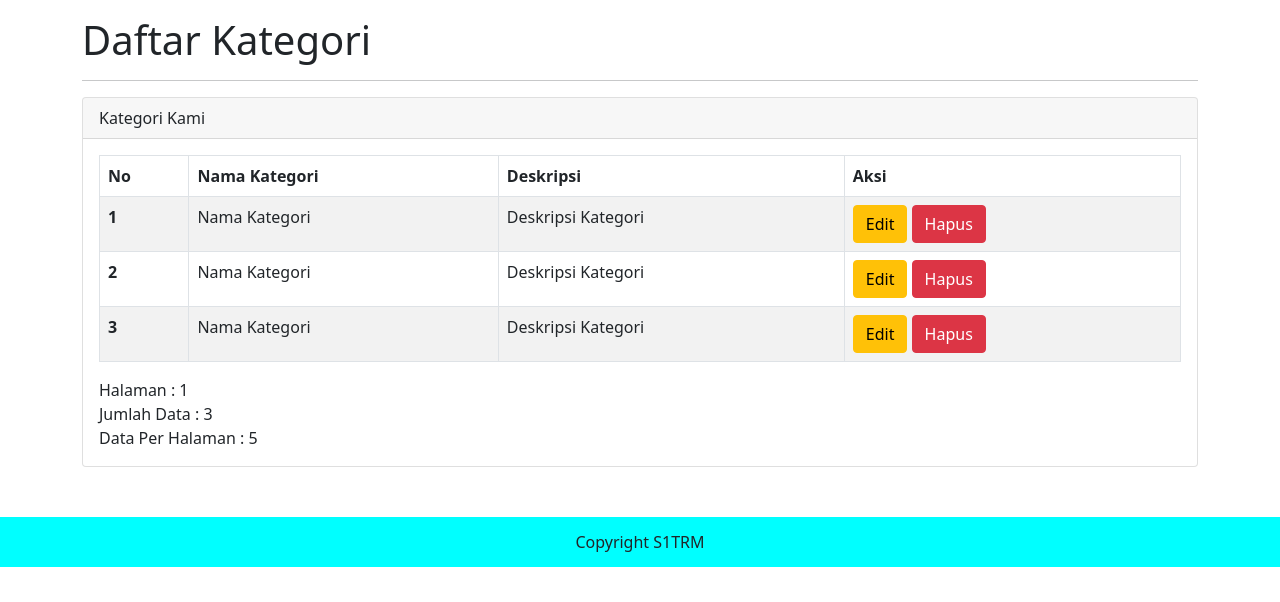
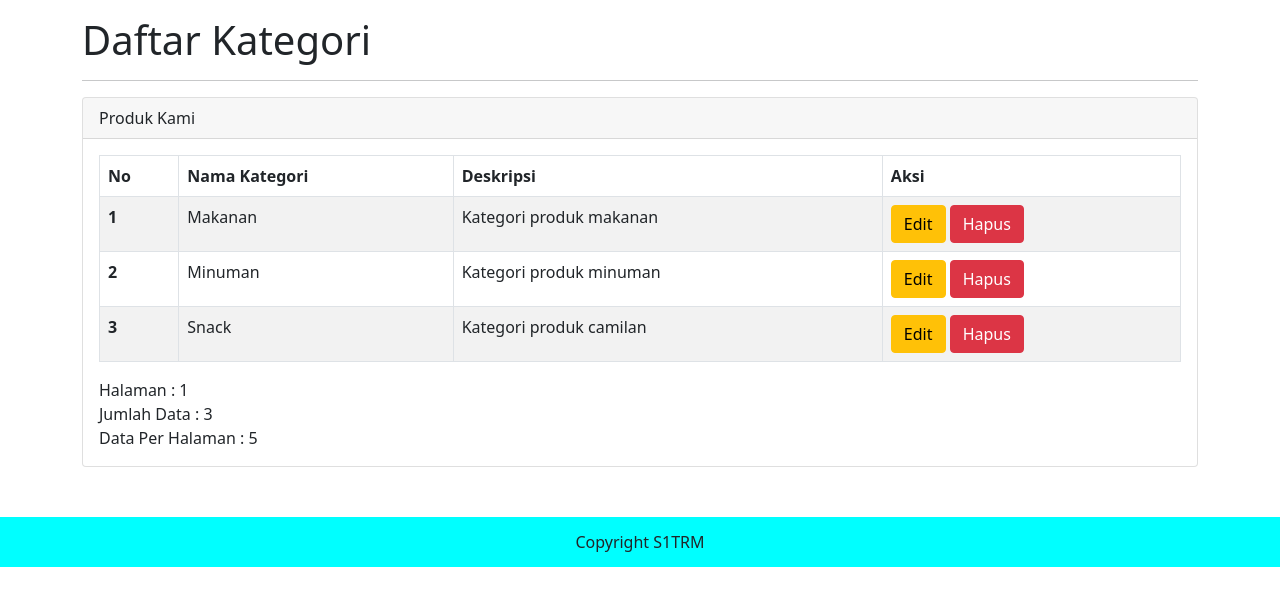
Before and after one commit to agnizahraeni/praktikum-laravel-modul4, a Laravel app: page /category in a window 1280 px wide. Shown: the part 56-658 px from the top of the page. Run offline with Laravel 12, Linux system fonts and the light colour scheme; data comes from the database, SQL or seed files in the repository.

Commit message:
Project Laravel 12 CRUD Produk dan Daftar Kategori Modul 10

```diff
--- a/resources/views/pages/category/show.blade.php
+++ b/resources/views/pages/category/show.blade.php
@@ -1,5 +1,4 @@
 @extends('layouts.master')
-
 @section('content')
 <h1>Daftar Kategori</h1>
 <hr>
@@ -8,7 +7,7 @@
 @endif
 <div class="card">
     <div class="card-header">
-        Kategori Kami
+        Produk Kami
     </div>
     <div class="card-body">
         <table class="table table-striped table-bordered">
@@ -25,8 +24,8 @@
                 <tr>
                     <th scope="row">{{($kategori->perPage() * ($kategori->currentPage()-1)) +
                         $loop->iteration}}</th>
-                    <td>Nama Kategori</td>
-                    <td>Deskripsi Kategori</td>
+                    <td>{{$item->category_name}}</td>
+                    <td>{{$item->description}}</td>
                     <td>
                         <button type="button" class="btn btn-warning">Edit</button>
                         <button type="button" class="btn btn-danger">Hapus</button>
--- a/resources/views/pages/product/show.blade.php
+++ b/resources/views/pages/product/show.blade.php
@@ -110,6 +110,5 @@
 </div>
 @endforeach
 
-
 @endforeach
 @endsection
```
